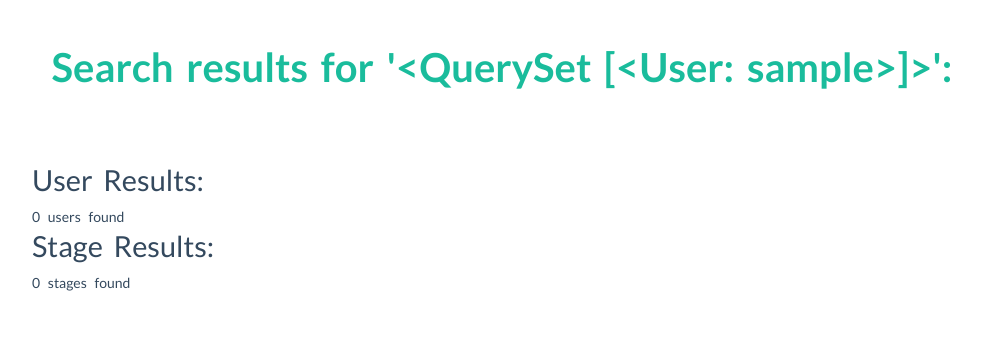
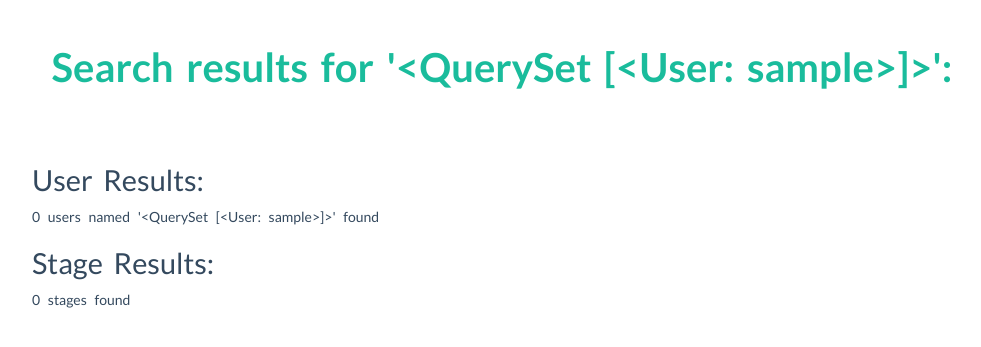
Before and after one commit to kevinpamplona/pdm, a Django app: template users/templates/users/search.html in a window 1280 px wide. Shown: the part 70-417 px from the top of the page, without its empty margins (138-1119 px from the left). Run offline with Django 3.2, Linux system fonts and the light colour scheme; the template is opened without the code that fills it: values that come from a table or form of the project are taken from there, others are empty; tables that the repository leaves empty hold one stand-in row (values such as "Sample post"); some libraries are stand-ins or nearby versions.

Commit message:
minor styling for search results

```diff
--- a/users/templates/users/search.html
+++ b/users/templates/users/search.html
@@ -23,10 +23,11 @@
             {% endfor %}
         </div>
       {% else %}
-        0 users found
+        0 users named '{{query}}' found
       {% endif %}
     </div>
   </div>
+  <br>
   <div class="demo-row">
     <div class="demo-title">
       <h4>Stage Results:</h4>
```
